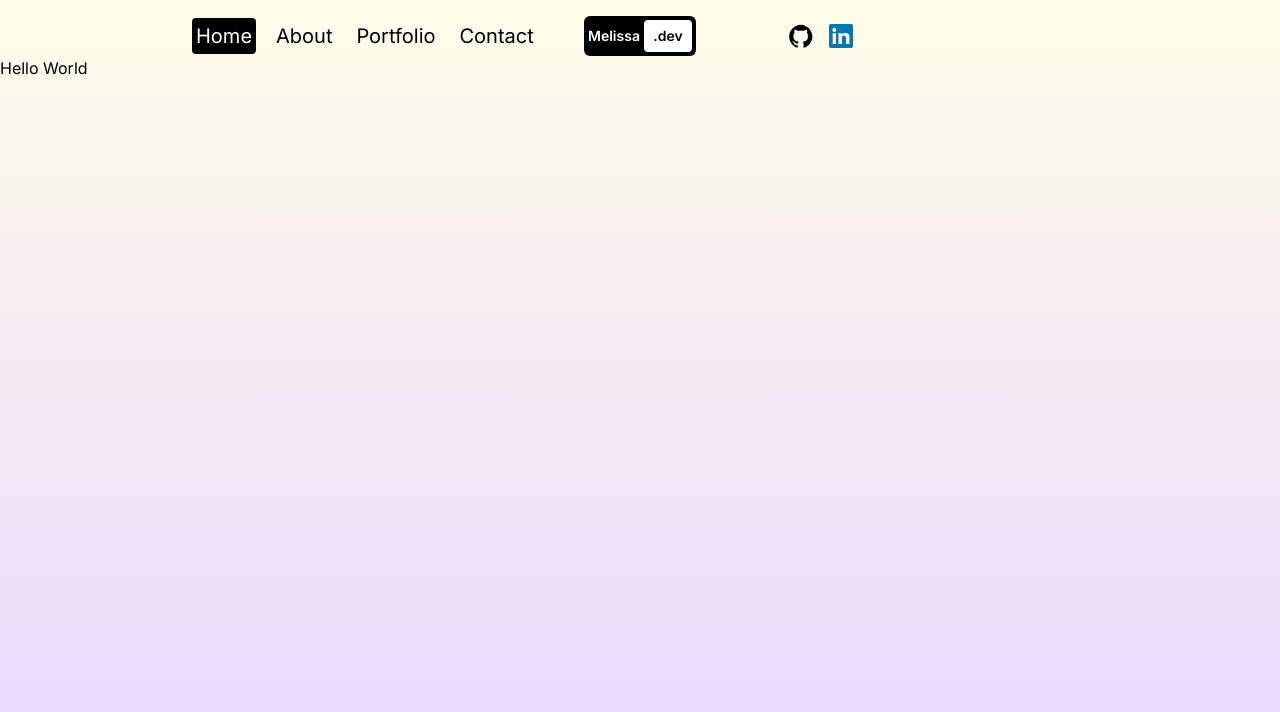
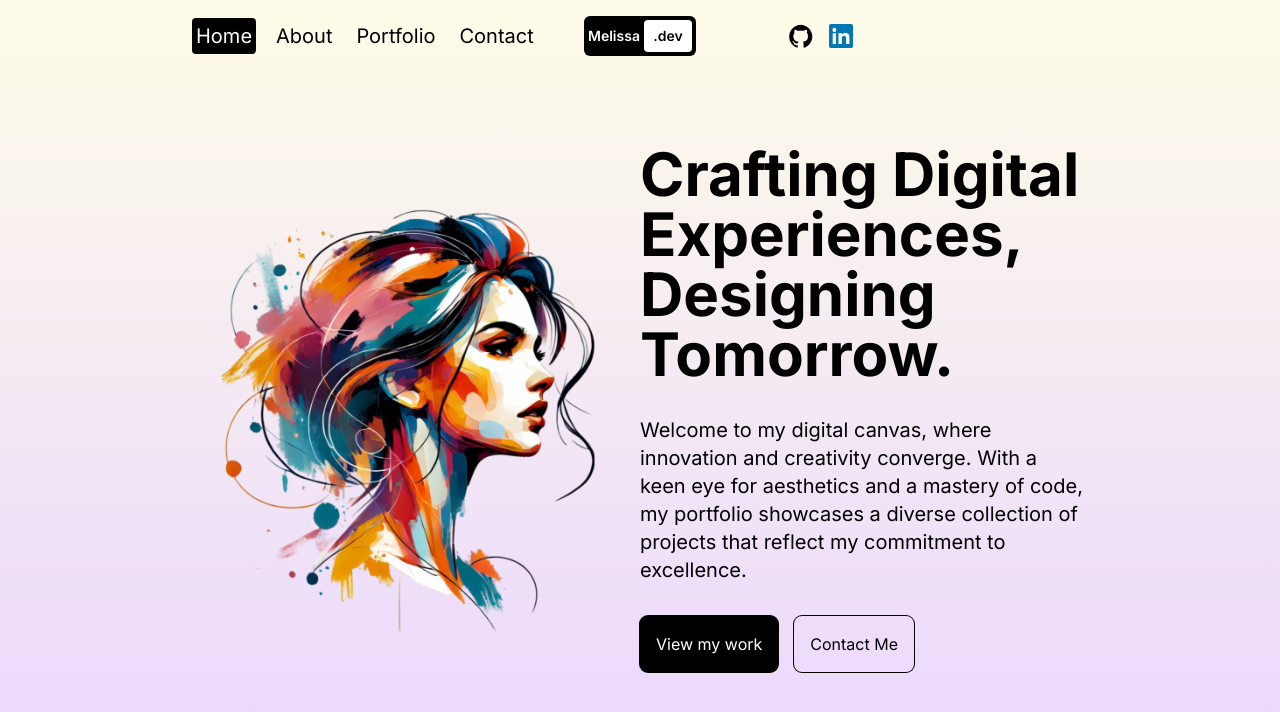
Before and after one commit to Melissa-Shao/Melissa-Portfolio-Website, a Next.js app: page / in a window 1280 px wide. Shown: the top 712 px of the page. Built offline with nearby package versions, Linux system fonts and the light colour scheme.

Commit message:
Write frontend code for homepage

```diff
--- a/src/app/layout.js
+++ b/src/app/layout.js
@@ -17,7 +17,7 @@
           <div>
             <Navbar />
           </div>
-          <div>
+          <div className="h-[calc(100vh-6rem)]">
             {children}
           </div>
         </div>
--- a/src/app/page.jsx
+++ b/src/app/page.jsx
@@ -1,5 +1,27 @@
+import Image from "next/image";
+
 const Homepage = () => {
-  return <div>Hello World</div>;
+  return (
+    <div className="h-full flex flex-col lg:flex-row px-4 sm:px-8 md:px-12 lg:px-20 xl:px-48">
+      {/* image container */}
+      <div className="h-1/2 relative lg:h-full lg:w-1/2">
+        <Image src="/woman.png" alt="" fill className="object-contain" />
+      </div>
+      {/* text container */}
+      <div className="h-1/2 flex flex-col lg:h-full lg:w-1/2 gap-8 items-center justify-center">
+        {/* title */}
+        <h1 className="text-4xl md:text-6xl font-bold">Crafting Digital Experiences, Designing Tomorrow.</h1>
+        {/* desc */}
+        <p className="md:text-xl">Welcome to my digital canvas, where innovation and creativity converge. With a keen eye for aesthetics and a mastery of code, my portfolio showcases a diverse collection of projects that reflect my commitment to excellence.</p>
+        {/* buttons */}
+        <div className="flex gap-4 w-full">
+          <button className="p-4 rounded-lg ring-1 ring-black bg-black text-white">View my work</button>
+          <button className="p-4 rounded-lg ring-1 ring-black ">Contact Me</button>
+        </div>
+      </div>
+    </div>
+
+  )
 };
 
 export default Homepage;
```
